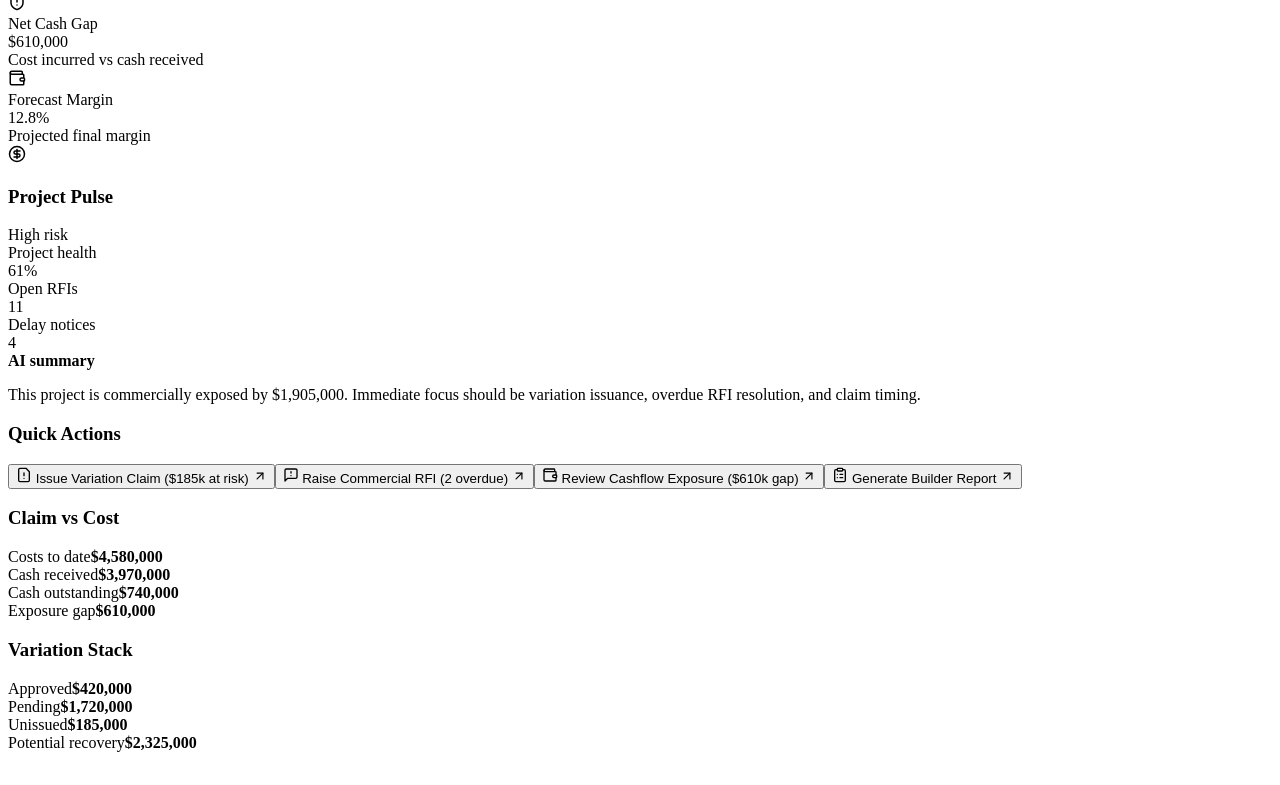
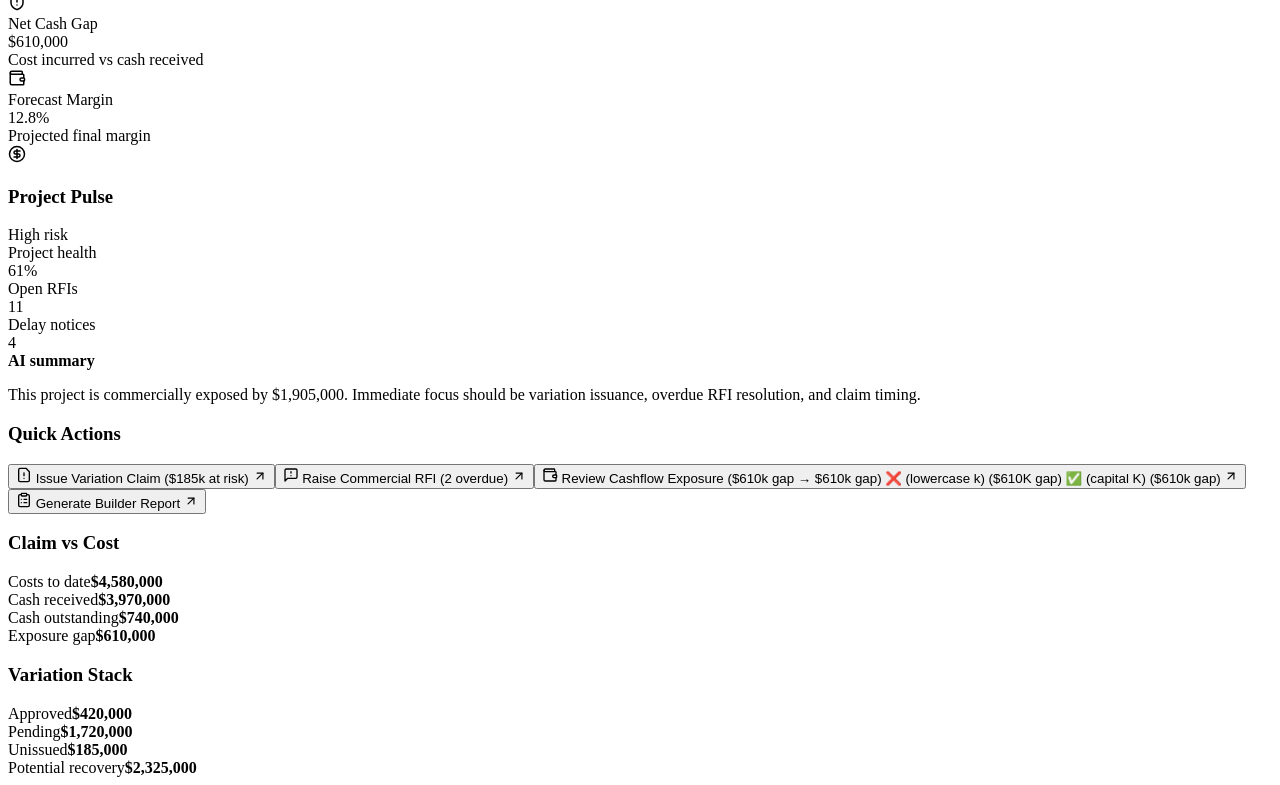
Before and after one commit to SamBachir/synctask-demo, a React (Vite) app: page / in a window 1280 px wide. Shown: the part 540-1325 px from the top of the page. Before the commit the page ends 1300 px from the top, so only its background shows below. Built offline with nearby package versions, Linux system fonts and the light colour scheme; the HTML template or start-up script is replaced by a standard one.

Commit message:
Update App.jsx

```diff
--- a/src/App.jsx
+++ b/src/App.jsx
@@ -277,7 +277,8 @@ export default function App() {
                     <MessageSquareWarning size={16} /> Raise Commercial RFI (2 overdue) <ArrowUpRight size={14} />
                   </button>
                   <button className="action-btn" onClick={() => go('commercial')}>
-                    <Wallet size={16} /> Review Cashflow Exposure ($610k gap) <ArrowUpRight size={14} />
+                    <Wallet size={16} /> Review Cashflow Exposure ($610k gap → $610k gap)  ❌ (lowercase k)
+($610K gap)             ✅ (capital K) ($610k gap) <ArrowUpRight size={14} />
                   </button>
                   <button className="action-btn" onClick={() => go('weekly')}>
                     <ClipboardList size={16} /> Generate Builder Report <ArrowUpRight size={14} />
```
